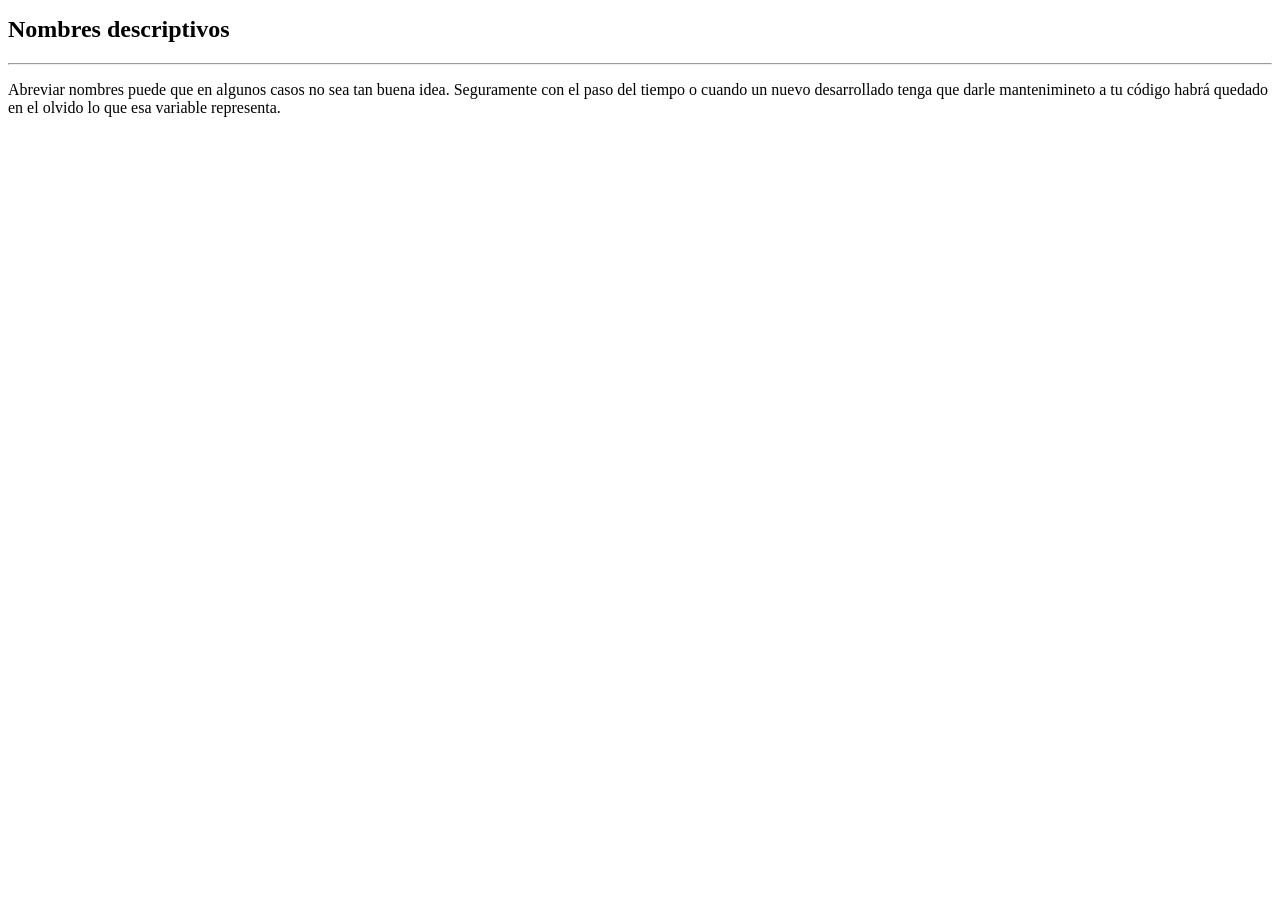
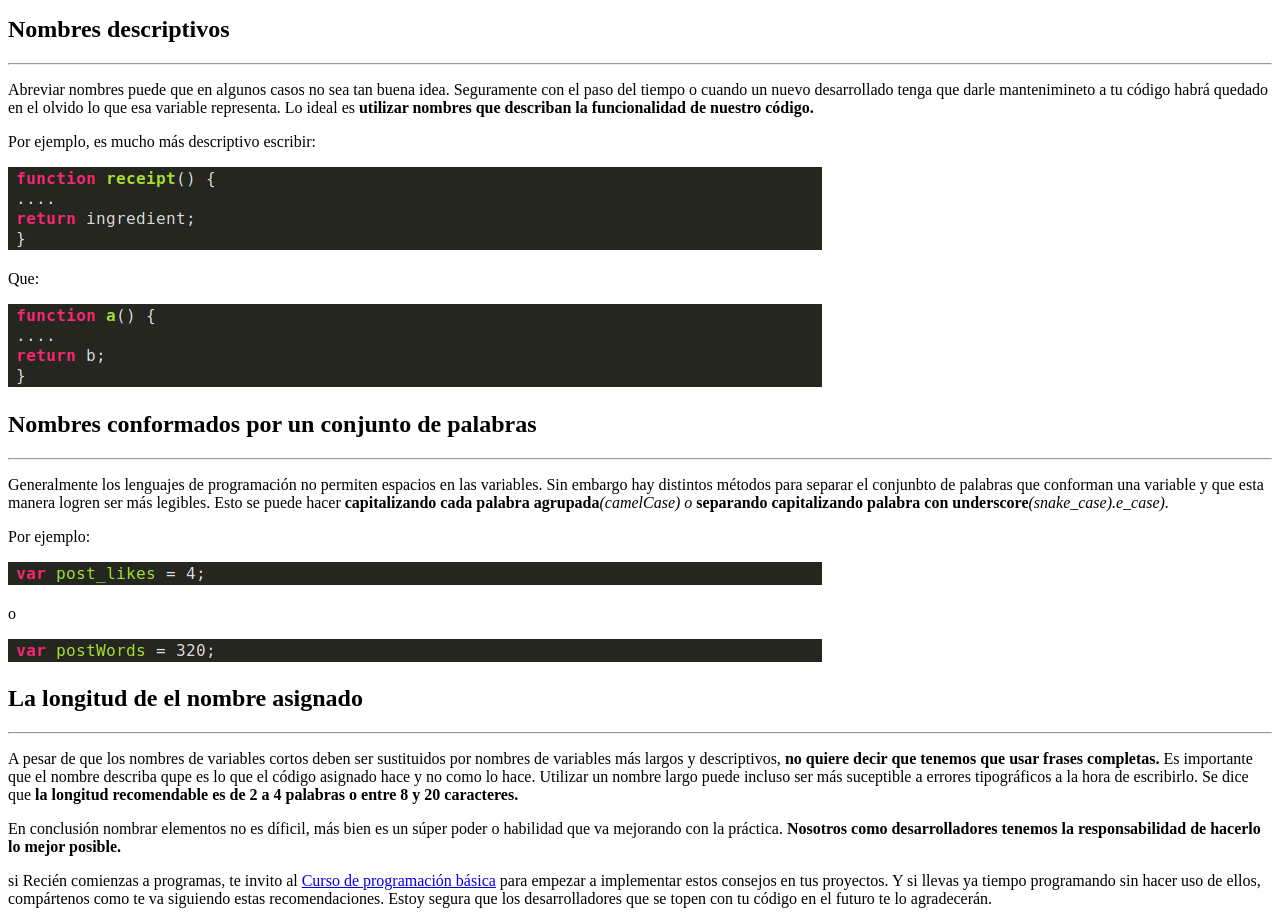
Before and after one commit to ErickFoxes/Labo1WEB, a plain HTML site: page index.html in a window 1280 px wide. Shown: the part 380-1304 px from the top of the page. Before the commit the page ends 800 px from the top, so only its background shows below. Drawn offline with Linux system fonts and the light colour scheme.

Commit message:
trabajo terminado

```diff
--- a/index.html
+++ b/index.html
@@ -39,6 +39,37 @@
     <p>
         Abreviar nombres puede que en algunos casos no sea tan buena idea. Seguramente con el paso del
          tiempo o cuando un nuevo desarrollado tenga que darle mantenimineto a tu código habrá quedado en el olvido lo que esa variable representa.
+         Lo ideal es <strong>utilizar nombres que describan la funcionalidad de nuestro código.</strong>
+    </p>
+    <p>Por ejemplo, es mucho más descriptivo escribir:</p>
+    <img src="1.png">
+    <p>Que:</p>
+    <img src="2.png">
+    <h2>Nombres conformados por un conjunto de palabras</h2>
+    <hr>
+    <p>Generalmente los lenguajes de programación no permiten espacios  en las variables.
+        Sin embargo hay distintos métodos para separar el conjunbto de palabras que conforman
+         una variable y que esta manera logren ser más legibles. Esto se puede hacer
+         <strong>capitalizando cada palabra agrupada</strong><em>(camelCase) o</em> <strong> separando capitalizando palabra con underscore</strong><em>(snake_case).e_case).</em>
+    </p>
+    <p>Por ejemplo:</p>
+    <img src="3.png">
+    <p>o</p>
+    <img src="4.png">
+    <h2>La longitud de el nombre asignado</h2>
+    <hr>
+    <p>
+    A pesar de que los nombres de variables cortos deben ser sustituidos por nombres de variables más largos y descriptivos,
+        <strong>no quiere decir que tenemos que usar frases completas. </strong> Es importante que el nombre describa qupe es lo que el código asignado
+        hace y no como lo hace. Utilizar un nombre largo puede incluso ser más suceptible a errores tipográficos
+        a la hora de escribirlo. Se dice que <strong> la longitud recomendable es de 2 a 4 palabras o entre 8 y 20 caracteres.</strong>
+    </p>
+    <p>En conclusión nombrar elementos no es díficil, más bien es un súper poder o habilidad que va mejorando con la práctica. <strong> Nosotros como desarrolladores
+         tenemos la responsabilidad de hacerlo lo mejor posible.</strong>
+    </p>
+    <p>si Recién comienzas a programas, te invito al <a href="#"> Curso de programación básica</a> para empezar a implementar estos consejos en tus proyectos.   Y si llevas
+         ya tiempo programando sin hacer uso de ellos, compártenos como te va siguiendo estas
+         recomendaciones. Estoy segura que los desarrolladores que se topen con tu código en el futuro te lo agradecerán.
     </p>
 </body>
 </html>
```
